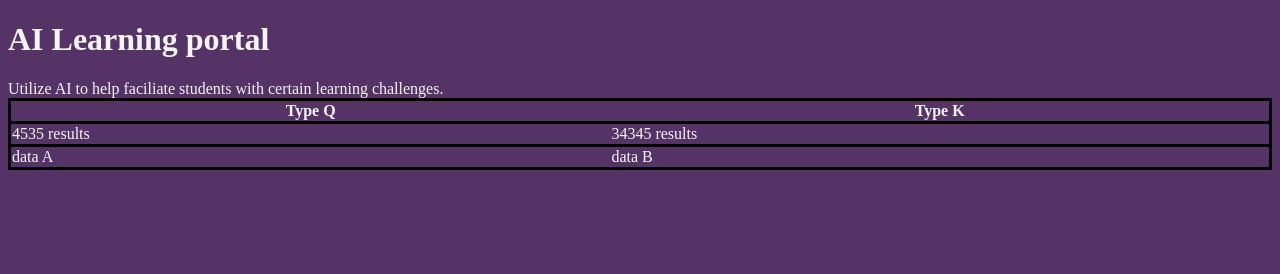
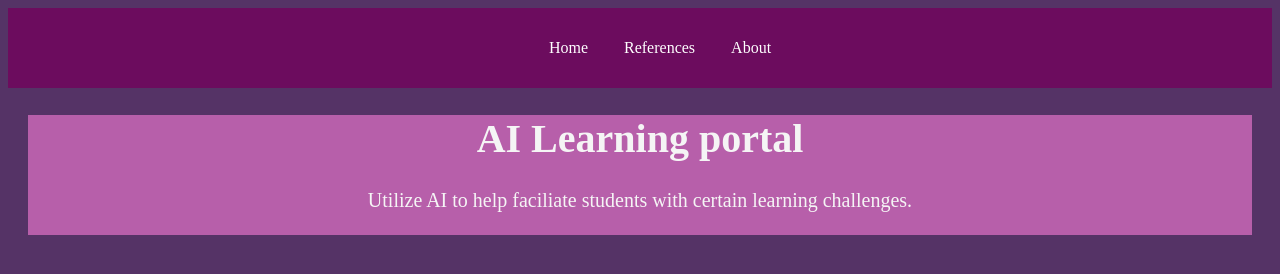
Before and after one commit to Gn842/Webmaster--AI-learning-portal, a plain HTML site: page index.html in a window 1280 px wide. Drawn offline with Linux system fonts and the light colour scheme.

Commit message:
Add a basic nav-bar and styling to site

```diff
--- a/index.html
+++ b/index.html
@@ -5,11 +5,24 @@
     <meta name="viewport" content="width=device-width, initial-scale=1.0">
     <title>AI Learning Portal</title>
     <link rel="stylesheet" href="style.css">
+
 </head>
 <body>
-    <h1>AI Learning portal</h1>
+    <header>
+        <nav class="nav-bar">
+            <ul class="nav-links">
+                <li><a href="index.html">Home</a></li>
+                <li><a href="reference.html">References</a></li>
+                <li><a href="about.html">About</a></li>
+            </ul>
+        </nav>
+    </header>
+</script>
+    <div class="main-text">
+        <h1>AI Learning portal</h1>
     <summary>Utilize AI to help faciliate students with certain learning challenges.</summary>
-    <table class="table1">
+    <br>
+    <!-- <table class="table1">
         <thead>
             <tr>
                 <th>Type Q</th>
@@ -26,6 +39,7 @@
                 <td>data B</td>
             </tr>
         </tbody>
-    </table>
+    </table> -->
+    </div>
 </body>
 </html>
--- /dev/null
+++ b/settings.json
@@ -0,0 +1,3 @@
+{
+    "liveServer.settings.port": 5502
+}
--- a/style.css
+++ b/style.css
@@ -1,11 +1,51 @@
+/* *{
+    box-sizing: border-box;
+    margin: 0;
+    padding: 0;
+
+} */
 body{
     background-color: #536;
     color: whitesmoke
 }
-table{
-    border-collapse: collapse;
-    width: 100%;
-}
-tr{
+.table1{
+
+    width: 50%;
+    color: pink;
+ }
+ tr,td,th{
     border: solid black;
 }
+.nav-bar{
+    box-sizing: border-box;
+    display: flex;
+    justify-content: center;
+    align-items: center;
+    background-color: rgb(108, 12, 94);
+    padding: 15px 30px;
+    position: sticky;
+    top: 0;
+    z-index: 1000;
+}
+.nav-links{
+    list-style: none;
+    display: flex;
+    gap: 20px;
+}
+.nav-links a{
+    text-decoration: none;
+    color: rgb(255, 255, 255);
+    padding: 5px 8px;
+}
+.nav-links a:hover{
+color: white;
+border-radius: 4px;
+background-color:black
+}
+.main-text{
+    text-align: center;
+    margin: 20px;
+    font-size: 20px;
+
+    background-color: rgb(183, 95, 170);
+}
```
Also changed, not shown: about.html (added, +20 -0 lines), reference.html (added, +20 -0 lines), script.js (added).
